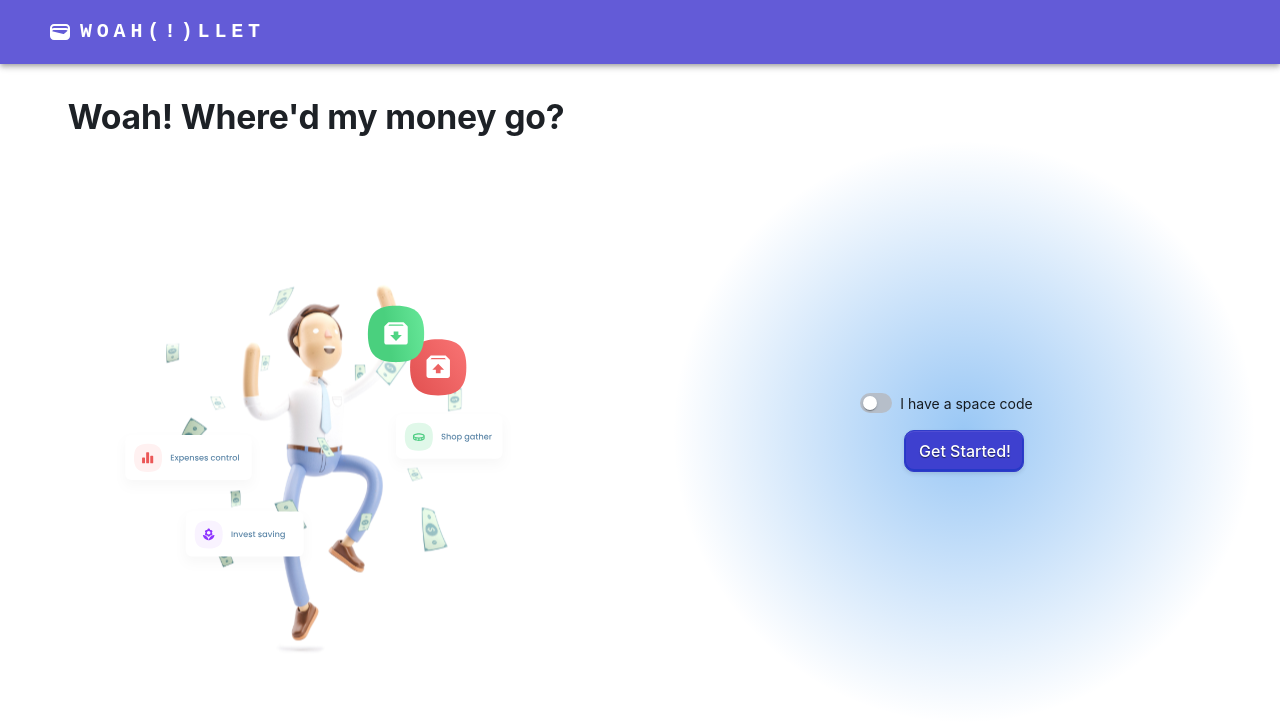
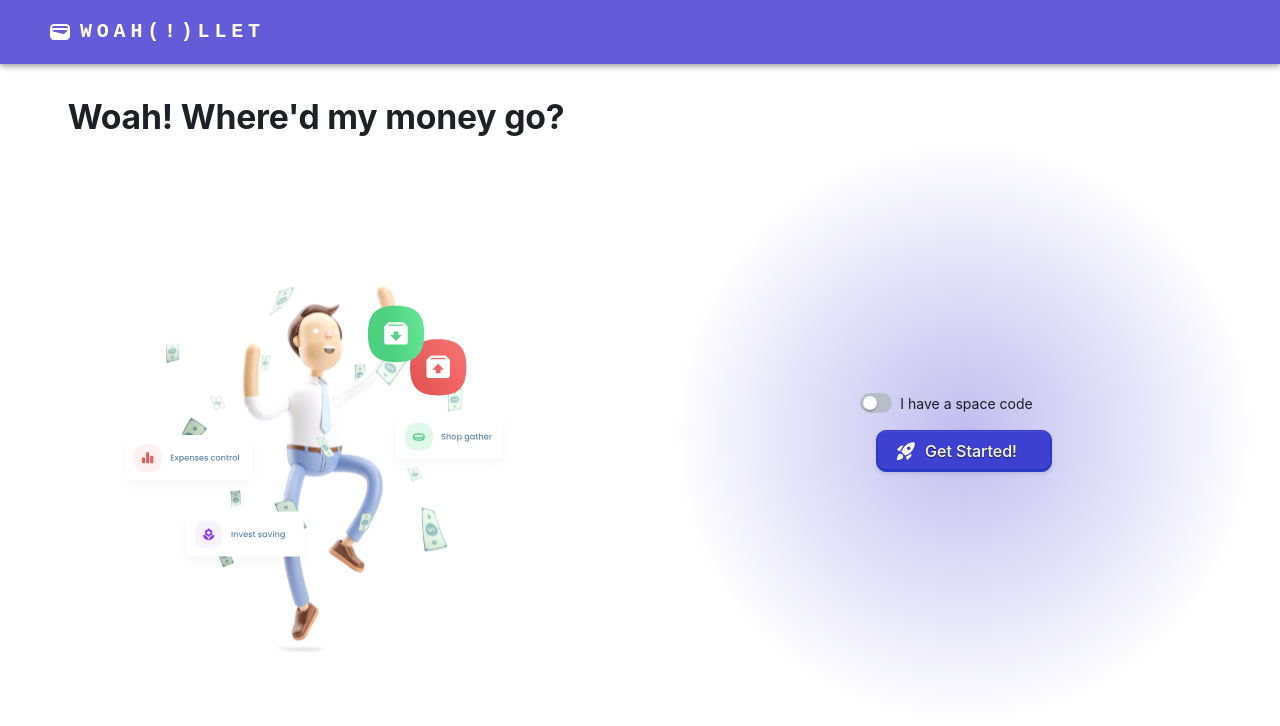
Before and after one commit to HarshitDoshi/sio-tha, a React (Vite) app in the folder client/: page / in a window 1280 px wide. Shown: the top 726 px of the page. Built offline with nearby package versions, Linux system fonts and the light colour scheme; no server answers.

Commit message:
Update paddingX in App.tsx and change background color gradient

```diff
--- a/client/src/App.tsx
+++ b/client/src/App.tsx
@@ -4,6 +4,7 @@ import { Shell } from './components';
 import { useCreateSpace } from './utilities/services';
 import { useEffect, useState } from 'react';
 import { Outlet, useLocation, useNavigate } from 'react-router-dom';
+import { RocketLaunch } from '@mui/icons-material';
 
 function App() {
   const location = useLocation();
@@ -94,14 +95,14 @@ function App() {
               <Box
                 sx={{
                   height: '100%',
-                  paddingX: '4rem',
+                  paddingX: '10rem',
                   paddingY: '8rem',
                   display: 'flex',
                   flexDirection: 'column',
                   justifyContent: 'center',
                   alignItems: 'center',
                   gap: '1rem',
-                  background: 'radial-gradient(circle, rgba(0, 115, 230, 0.4) 0%, rgba(0, 115, 230, 0) 60%)',
+                  background: 'radial-gradient(circle, rgba(99, 91, 215, 0.4) 0%, rgba(99, 91, 215, 0) 60%)',
                   borderRadius: '50%',
                 }}
               >
@@ -129,6 +130,8 @@ function App() {
                     createSpaceMutation.isPending
                     || (haveSpaceCode && !spaceCode)
                   }
+                  startIcon={<RocketLaunch />}
+                  endIcon={<RocketLaunch sx={{ color: 'transparent' }} />}
                   variant={'contained'}
                   size={'large'}
                   onClick={handleCTAClick}
```
